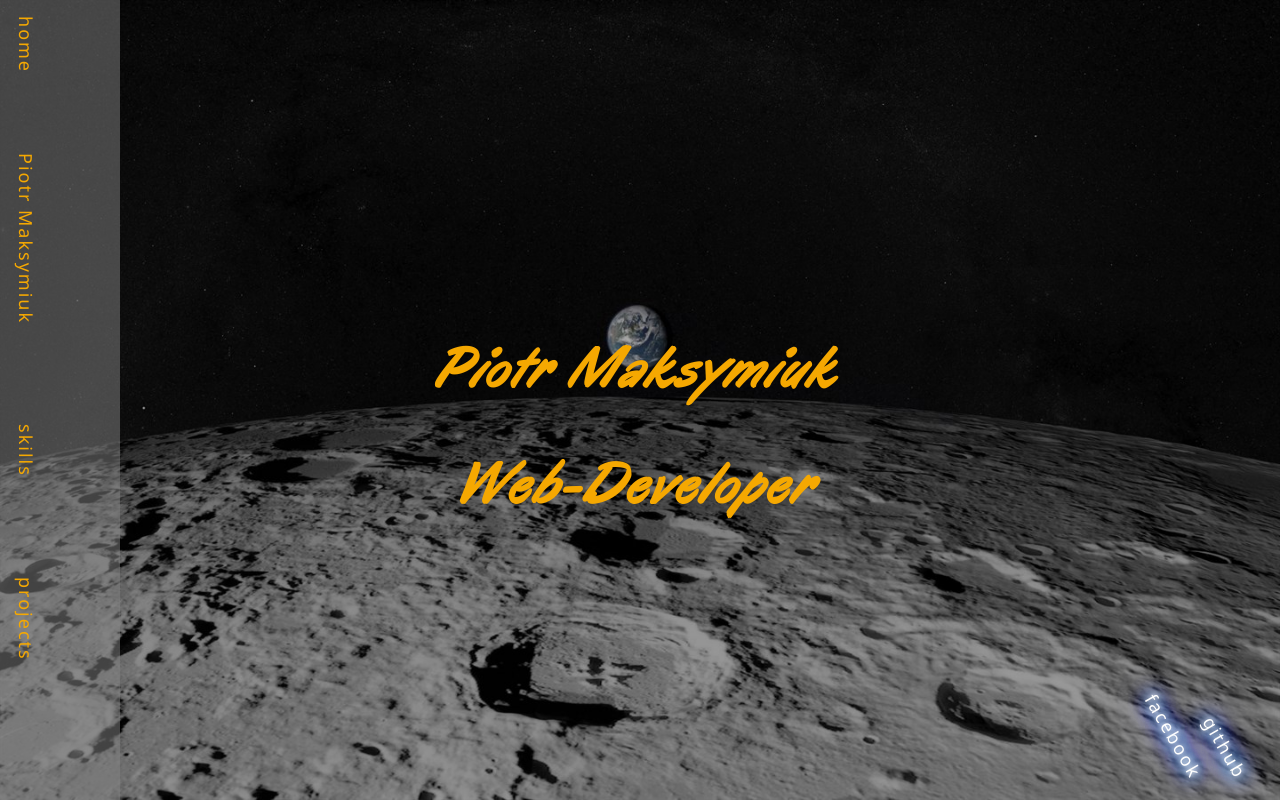
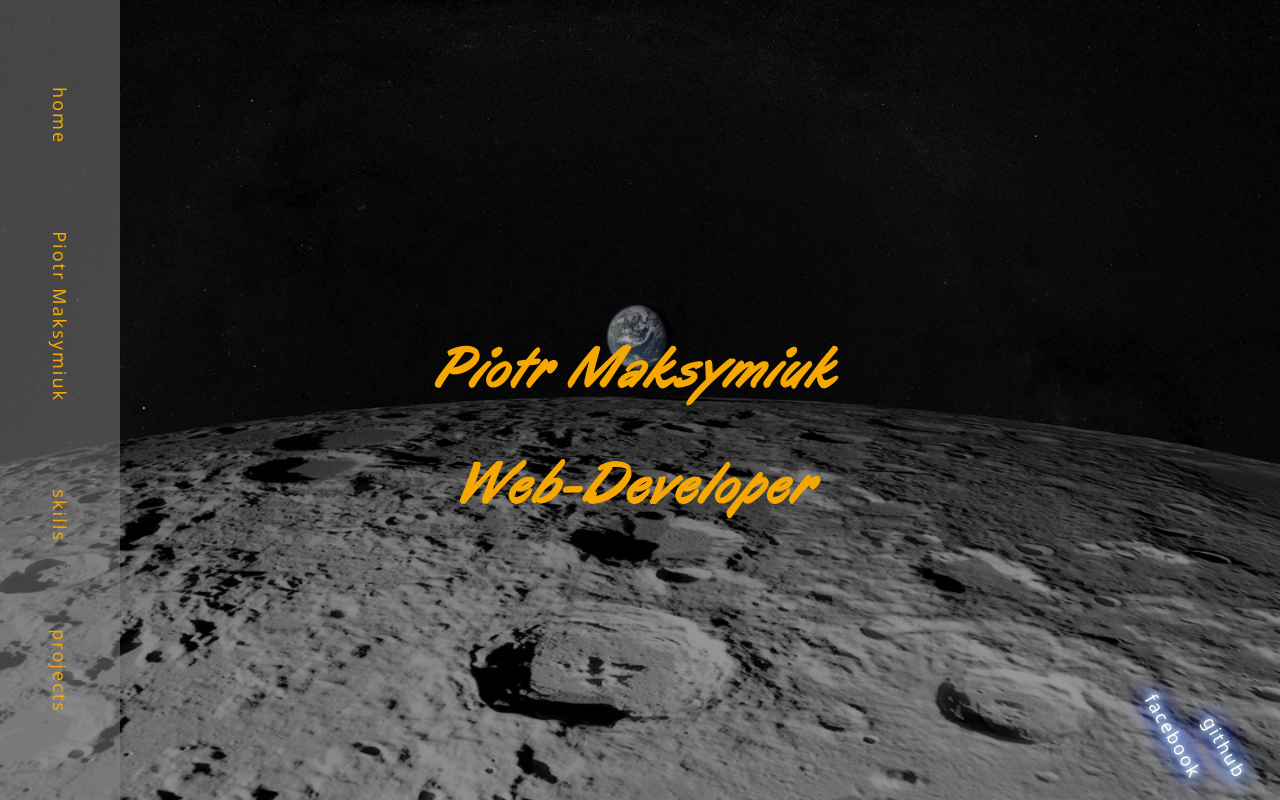
Before and after one commit to Kiszuriwalilibori/Portfolio_Archiwalne_2, a plain HTML site: page index.html in a window 1280 px wide. Drawn offline with Linux system fonts and the light colour scheme.

Commit message:
better navigation layout
Signed-off-by: Kiszuriwalilibori <kiszuriwalilibori@poczta.onet.pl>

```diff
--- a/styles/style.scss
+++ b/styles/style.scss
@@ -194,32 +194,19 @@ nav {
   width: 100vh;
   height: $nav-height;
   top: 0;
-  padding-bottom: 1rem;
+  justify-content: space-evenly;
+  align-items:center;
+  //padding-bottom: 1rem;
   background-color: $nav-color;
     @include mobile{background:transparent;
       background:$nav-color;
       height: $nav-height-mobile;
       transform: rotate(90deg) translateX(-$nav-height-mobile);}
 
-  & article {
-    margin-top: $nav-top-margin;
-    margin-right: 20px;
-    margin-bottom: 0px;
-    margin-left: 10vh;
-    @include mobile {
-      margin-top: $nav-top-margin-mobile
-    }
-  }
 
 
 }
 
-
-#home{
-  margin: $nav-top-margin 0 0 1rem;
-  @include mobile{margin-top: $nav-top-margin-mobile;}
-
-}
 
 #line{
 margin-right:  20px;
```
Also changed, not shown: styles/style.css, 1 other file.
